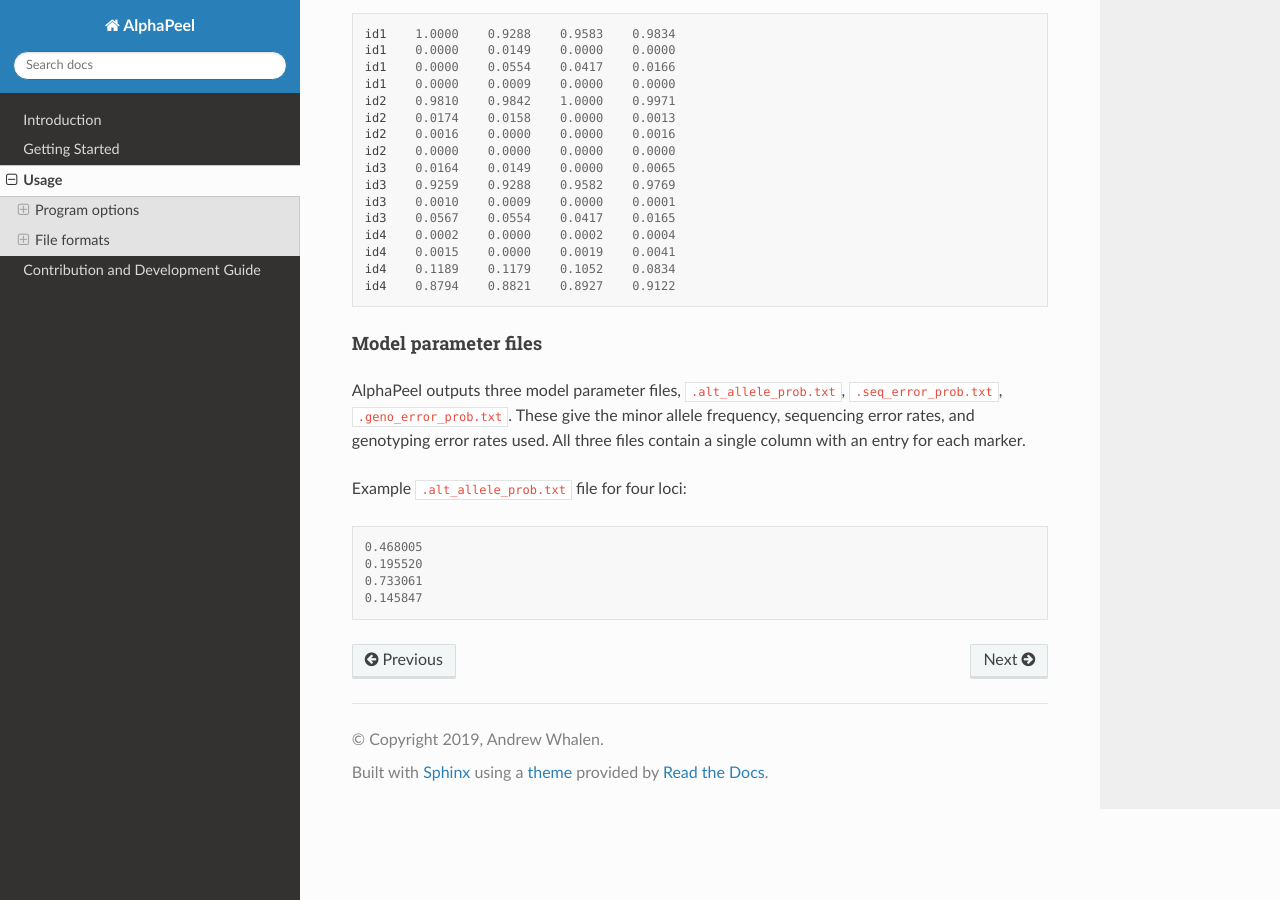
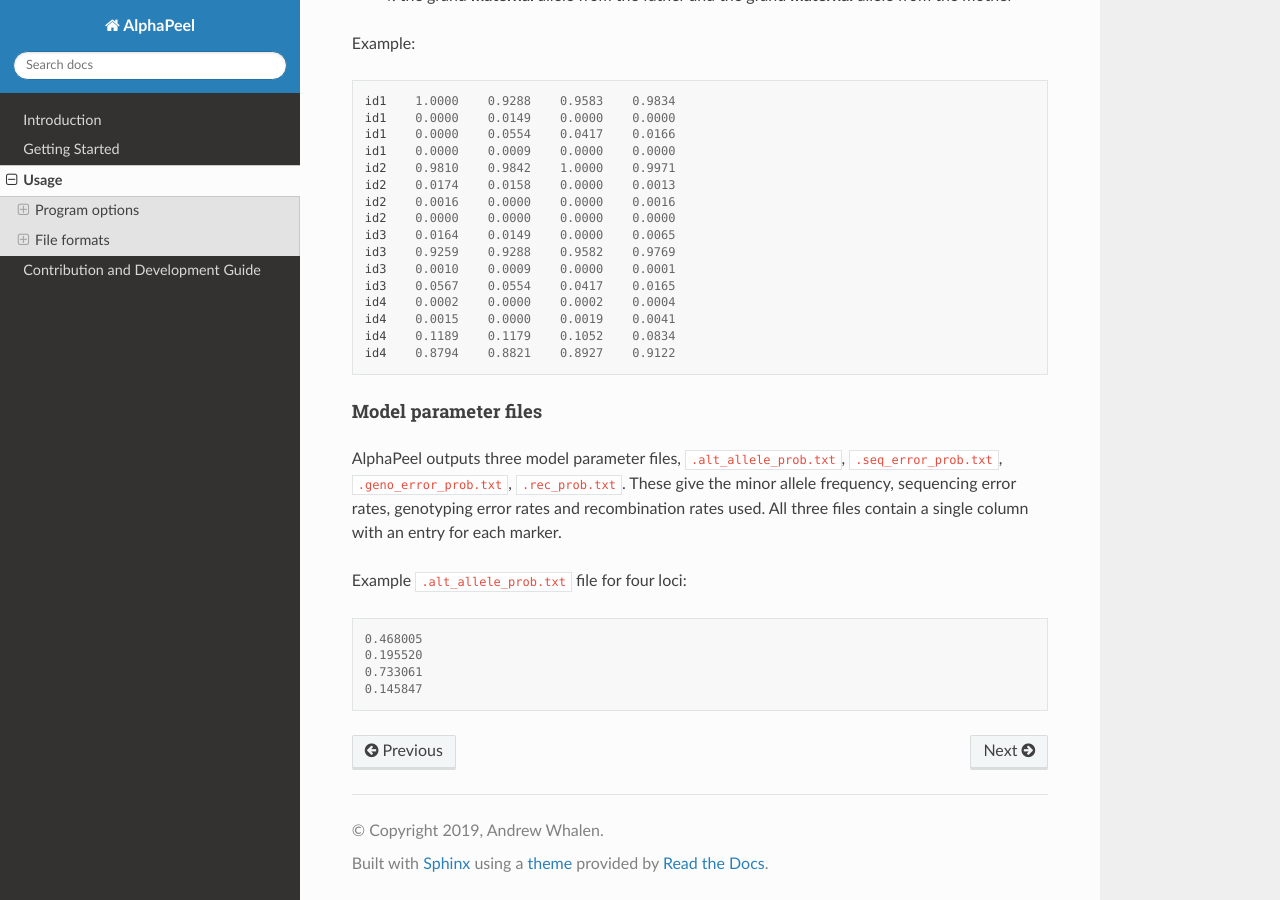
Before and after one commit to AlphaGenes/AlphaPeel, a Sphinx documentation site: the page built from docs/source/usage.rst, in a window 1280 px wide and 900 px high, scrolled down 6653 px. Built offline with Sphinx 7.4.7 and the Read the Docs theme 2.0.0, drawn with Linux system fonts in a browser that asks for light colours; some of the changed text lies outside the part shown.

Commit message:
add option and output rec_prob #97 #104

```diff
--- a/docs/source/usage.rst
+++ b/docs/source/usage.rst
@@ -101,6 +101,8 @@
                             each peeling cycle.
       -est_seq_error_prob   Flag to re-estimate the sequencing error rates after
                             each peeling cycle.
+      -est_rec_prob         Flag to re-estimate the recombination rates after
+                            each peeling cycle.
       -est_alt_allele_prob  Flag to re-estimate the alternative allele probabilities after
                             each peeling cycle.
       -nophasefounders      A flag phase a heterozygous allele in one of the
@@ -114,6 +116,8 @@
                             Genotyping error rate. [Default 0.0001]
       -seq_error_prob SEQ_ERROR_PROB
                             Sequencing error rate. [Default 0.001]
+      -rec_prob REC_PROB
+                            recombination rate.
 
 ``-runtype`` controls whether the program is run in "single-locus" or "multi-locus" model. Single locus mode does not use linkage information to perform imputation. It is fast, but not very accurate. Multi-locus mode runs multi-locus iterative peeling which uses linkage information to increase accuracy and calculate segregation values.
 
@@ -304,7 +308,7 @@
 Model parameter files
 =====================
 
-|Software| outputs three model parameter files, ``.alt_allele_prob.txt``, ``.seq_error_prob.txt``, ``.geno_error_prob.txt``. These give the minor allele frequency, sequencing error rates, and genotyping error rates used. All three files contain a single column with an entry for each marker.
+|Software| outputs three model parameter files, ``.alt_allele_prob.txt``, ``.seq_error_prob.txt``, ``.geno_error_prob.txt``, ``.rec_prob.txt``. These give the minor allele frequency, sequencing error rates, genotyping error rates and recombination rates used. All three files contain a single column with an entry for each marker.
 
 Example ``.alt_allele_prob.txt`` file for four loci:
 
```
Also changed, not shown: 1 other file.
